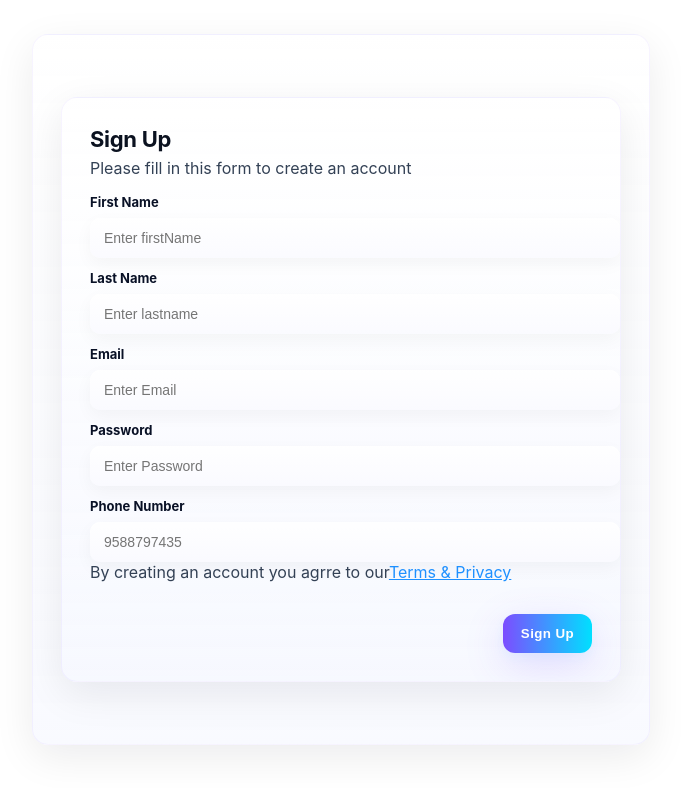
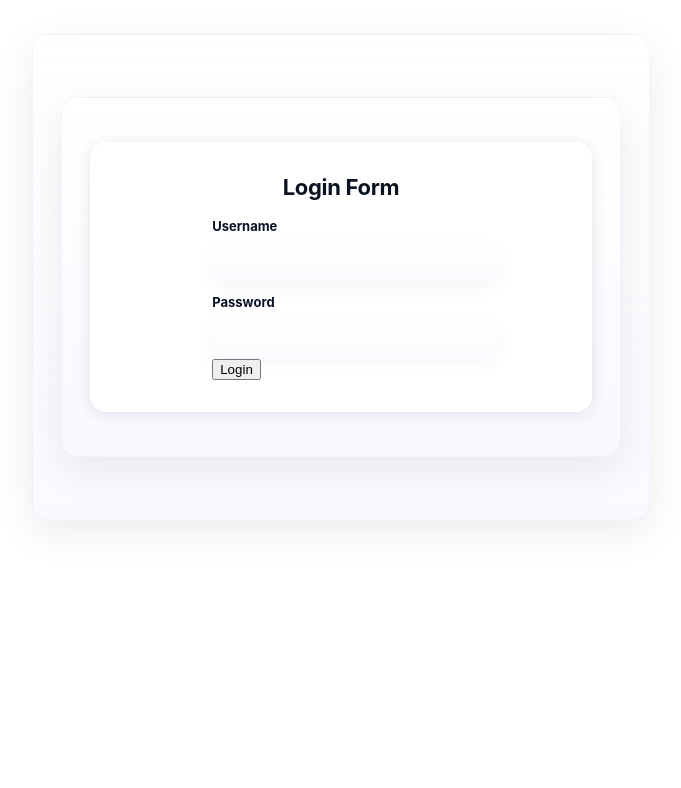
Before and after one commit to abhii2107/React.js, a React (Vite) app: page / in a window 1280 px wide. Shown: the top 788 px of the page, without its empty margins (299-980 px from the left). Built offline with nearby package versions, Linux system fonts and the light colour scheme.

Commit message:
loginform

```diff
--- a/src/App.jsx
+++ b/src/App.jsx
@@ -1,12 +1,12 @@
 import React from "react";
 
 import { ProRegistration } from "./components/hooks/usestate/ProRegistration";
-
+import { LoginForm } from "./components/hooks/usestate/LoginForm";
 export const App = () => {
   return (
     <section className="container">
 
-     <ProRegistration />
+     <LoginForm />
     </section>
   );
 };
--- /dev/null
+++ b/src/components/hooks/useState/LoginForm.jsx
@@ -0,0 +1,38 @@
+import "./index.css"
+import React, { useState } from "react"
+
+
+
+export const LoginForm = ()=>{
+    const[user,setUSer] = useState({
+        username:"",
+        password:"",
+    })
+    const handleInputChange = (e)=>{
+        const{name,value} = e.target;
+        setUSer((prev)=>({...prev,[name]:value}))
+    }
+    const handleFormSubmit = (e)=>{
+        e.preventDefault();
+    }
+
+
+    return(
+        <div className="container">
+            <div className="card">
+                <h1>Login Form</h1>
+                <form onSubmit={handleFormSubmit}>
+                    <label htmlFor="username">Username</label>
+                    <input type="text" name="username" required autoComplete="off" onChange={handleInputChange}
+                       value={user.username}/>
+
+                    <label htmlFor="password">Password</label>
+                    <input type="password" name="password" required autoComplete="off" onChange={handleInputChange}
+                        value={user.password}
+                    />
+                    <button type="submit">Login</button>
+                </form>
+            </div>
+        </div>
+    )
+}
```
